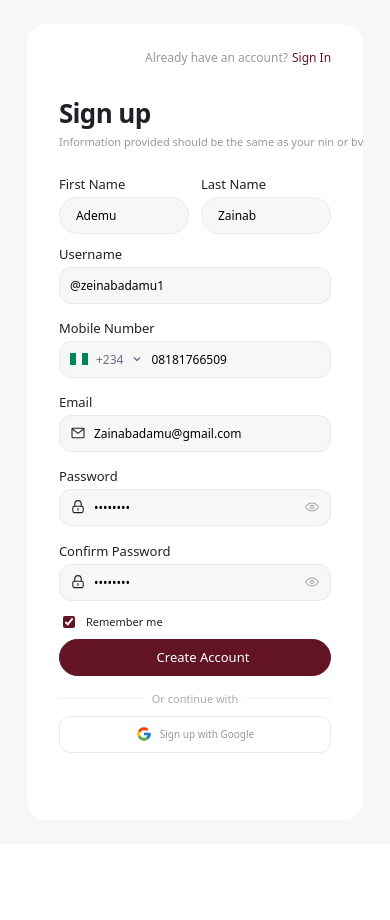
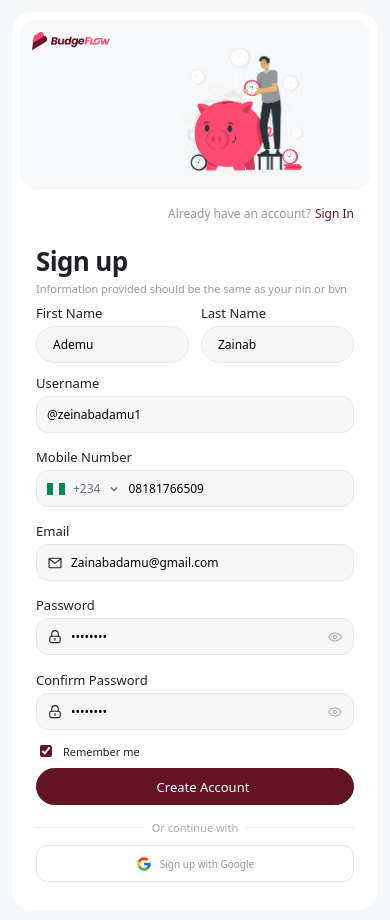
Before and after one commit to victor-wilson/BurgeFlow, a React (Vite) app: page /signup in a window 390 px wide. Before the commit the page ends 844 px from the top, so only its background shows below. Built offline with nearby package versions, Linux system fonts and the light colour scheme.

Commit message:
Fixed the small screens view, tablet and mobile

```diff
--- a/src/Components/Authentication/AccountSuccessfulBrandMessage.css
+++ b/src/Components/Authentication/AccountSuccessfulBrandMessage.css
@@ -157,7 +157,11 @@
   }
 
   .account-successful-brand-message__artwork {
-    display: none;
+    display: block;
+    width: 100%;
+    height: clamp(130px, 20svh, 170px);
+    min-height: 0;
+    border-radius: 15px;
   }
 
   .account-successful-brand-message__message-frame {
--- a/src/Components/Authentication/CreateTransactionPinForm.css
+++ b/src/Components/Authentication/CreateTransactionPinForm.css
@@ -194,15 +194,31 @@
   outline-offset: 3px;
 }
 
-@media (max-width: 480px) {
+@media (max-width: 1023px) {
+  .transaction-pin-form__heading {
+    width: 100%;
+    height: auto;
+  }
+
+  .transaction-pin-form__title {
+    width: 100%;
+    height: auto;
+    white-space: normal;
+  }
+}
+
+@media (max-width: 767px) {
   .transaction-pin-form {
-    padding: 80px 24px 32px;
+    padding: 40px 16px 24px;
   }
 
   .transaction-pin-form__fields {
-    --transaction-pin-control-width: 203px;
+    --transaction-pin-control-width: min(100%, 374px);
+    transform: none;
   }
+}
 
+@media (max-width: 480px) {
   .transaction-pin-form__title {
     font-size: 19px;
   }
--- a/src/Components/Authentication/CreateTransactionPinLayout.css
+++ b/src/Components/Authentication/CreateTransactionPinLayout.css
@@ -43,15 +43,29 @@
   }
 }
 
-@media (max-width: 480px) {
+@media (max-width: 767px) {
   .transaction-pin-layout {
-    min-height: calc(100svh + 50px);
+    min-height: 100svh;
+    align-items: flex-start;
+    padding: 12px;
   }
 
   .transaction-pin-layout__card {
     width: 100%;
     height: auto;
-    min-height: min(730px, calc(100svh + 2px));
-    padding: 0;
+    min-height: calc(100svh - 24px);
+    grid-template-columns: minmax(0, 1fr);
+    grid-template-rows: clamp(130px, 20svh, 170px) auto;
+    padding: 12px;
+  }
+
+  .transaction-pin-layout__artwork {
+    display: block;
+    min-height: 0;
+    border-radius: 15px;
+  }
+
+  .transaction-pin-layout__form-panel {
+    min-height: 0;
   }
 }
--- a/src/Components/Authentication/ImageAndLogo.css
+++ b/src/Components/Authentication/ImageAndLogo.css
@@ -31,3 +31,23 @@
   left: 32px;
   width: 105px;
 }
+
+@media (max-width: 767px) {
+  .image-and-logo__logo,
+  .image-and-logo--signup .image-and-logo__logo,
+  .image-and-logo--transaction-pin .image-and-logo__logo {
+    z-index: 1;
+    top: 12px;
+    left: 12px;
+    width: clamp(76px, 20vw, 105px);
+  }
+
+  .image-and-logo__illustration {
+    top: 54%;
+    left: 64%;
+    width: min(62%, 230px);
+    max-width: none;
+    max-height: calc(100% - 20px);
+    object-fit: contain;
+  }
+}
--- a/src/Components/Authentication/SignInWrapper.css
+++ b/src/Components/Authentication/SignInWrapper.css
@@ -44,6 +44,20 @@
   }
 }
 
+@media (min-width: 768px) and (max-width: 1023px) {
+  .sign-in-wrapper__frame {
+    grid-template-columns: min(280px, 35%) minmax(0, 1fr);
+  }
+
+  .sign-in-wrapper__artwork {
+    display: flex;
+    height: auto;
+    min-height: calc(100svh - 48px);
+    align-self: stretch;
+    padding: 24px;
+  }
+}
+
 @media (max-width: 1023px) {
   .sign-in-wrapper {
     width: 100%;
@@ -58,3 +72,30 @@
     min-height: calc(100svh - 24px);
   }
 }
+
+@media (max-width: 767px) {
+  .sign-in-wrapper {
+    align-items: flex-start;
+  }
+
+  .sign-in-wrapper__frame {
+    grid-template-columns: minmax(0, 1fr);
+    grid-template-rows: clamp(130px, 20svh, 170px) auto;
+  }
+
+  .sign-in-wrapper__artwork {
+    display: flex;
+    grid-column: 1;
+    grid-row: 1;
+    height: auto;
+    min-height: 0;
+    align-self: stretch;
+    padding: 12px;
+  }
+
+  .sign-in-form {
+    grid-column: 1;
+    grid-row: 2;
+    min-height: 0;
+  }
+}
--- a/src/Components/Authentication/SignUpForm.css
+++ b/src/Components/Authentication/SignUpForm.css
@@ -256,3 +256,26 @@
     transform: translateX(-19px);
   }
 }
+
+@media (max-width: 767px) {
+  .sign-up-form {
+    min-height: 0;
+    align-items: flex-start;
+    padding: 56px 16px 24px;
+  }
+
+  .sign-up-form__signin-prompt {
+    top: 16px;
+    right: 16px;
+  }
+
+  .sign-up-form__title,
+  .sign-up-form__subtitle,
+  .sign-up-form__subtitle ~ * {
+    transform: none;
+  }
+
+  .sign-up-form__subtitle {
+    white-space: normal;
+  }
+}
--- a/src/Components/Authentication/SignUpLayout.css
+++ b/src/Components/Authentication/SignUpLayout.css
@@ -52,3 +52,27 @@
     padding-inline: 32px;
   }
 }
+
+@media (max-width: 767px) {
+  .sign-up-layout {
+    align-items: flex-start;
+    padding: 12px;
+  }
+
+  .sign-up-layout__card {
+    width: 100%;
+    min-height: calc(100svh - 24px);
+    grid-template-columns: minmax(0, 1fr);
+    grid-template-rows: clamp(130px, 20svh, 170px) auto;
+  }
+
+  .sign-up-layout__artwork {
+    display: block;
+    min-height: 0;
+    padding: 12px;
+  }
+
+  .sign-up-layout__form-panel {
+    min-height: 0;
+  }
+}
--- a/src/Components/Authentication/ValidateEmail.css
+++ b/src/Components/Authentication/ValidateEmail.css
@@ -51,6 +51,16 @@
     width: 100%;
     height: auto;
     min-height: min(680px, calc(100svh - 48px));
+    grid-template-rows: clamp(130px, 20svh, 170px) auto;
     padding: 0;
   }
+
+  .validate-email__artwork {
+    display: block;
+    min-height: 0;
+  }
+
+  .validate-email__form-panel {
+    min-height: 0;
+  }
 }
```
